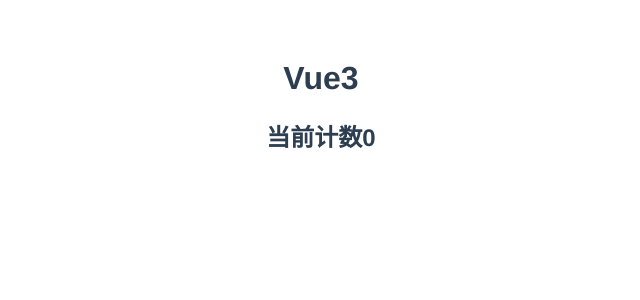
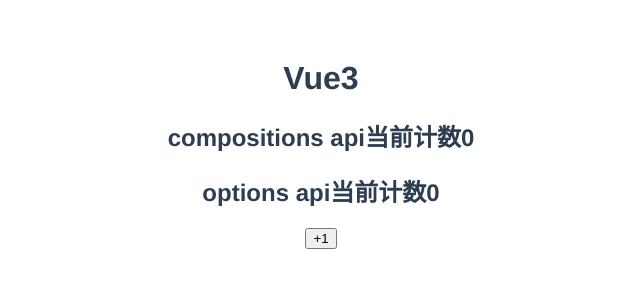
Before and after one commit to wgm0813/06_vuex_pinia, a Vue app: page / in a window 1280 px wide. Shown: the top 300 px of the page, without its empty margins (319-959 px from the left). Built offline with nearby package versions, Linux system fonts and the light colour scheme.

Commit message:
options api里面使用

```diff
--- a/src/App.vue
+++ b/src/App.vue
@@ -2,14 +2,31 @@
   <div>
     <h1>Vue3</h1>
     <!-- store中的counter -->
-    <h2>当前计数{{ $store.state.count }}</h2>
+    <h2>compositions api当前计数{{ $store.state.count }}</h2>
+    <h2>options api当前计数{{ storeCount }}</h2>
+    <button @click="increment">+1</button>
   </div>
 </template>
 
+<!-- 如果是在options api里面写在computed里面然后使用较好 -->
+<script>
+export default {
+  computed:{
+    storeCount() {
+      return this.$store.state.count
+    }
+  }
+}
+</script>
 <script setup>
   // import { ref } from "vue";
 
   // const count = ref(100)
+  import { useStore } from 'vuex';
+  const store = useStore()
+  function increment(){
+    store.commit('increment')
+  }
 </script>
 
 <style>
--- a/src/store/index.js
+++ b/src/store/index.js
@@ -3,7 +3,13 @@
 const store = createStore({
   state:()=> ({
     count: 0
-  })
+  }),
+  // vuex早期需要用mutations进行修改
+  mutations:{
+    increment(state){
+      state.count++
+    }
+  }
 })
 
 export default store
```
